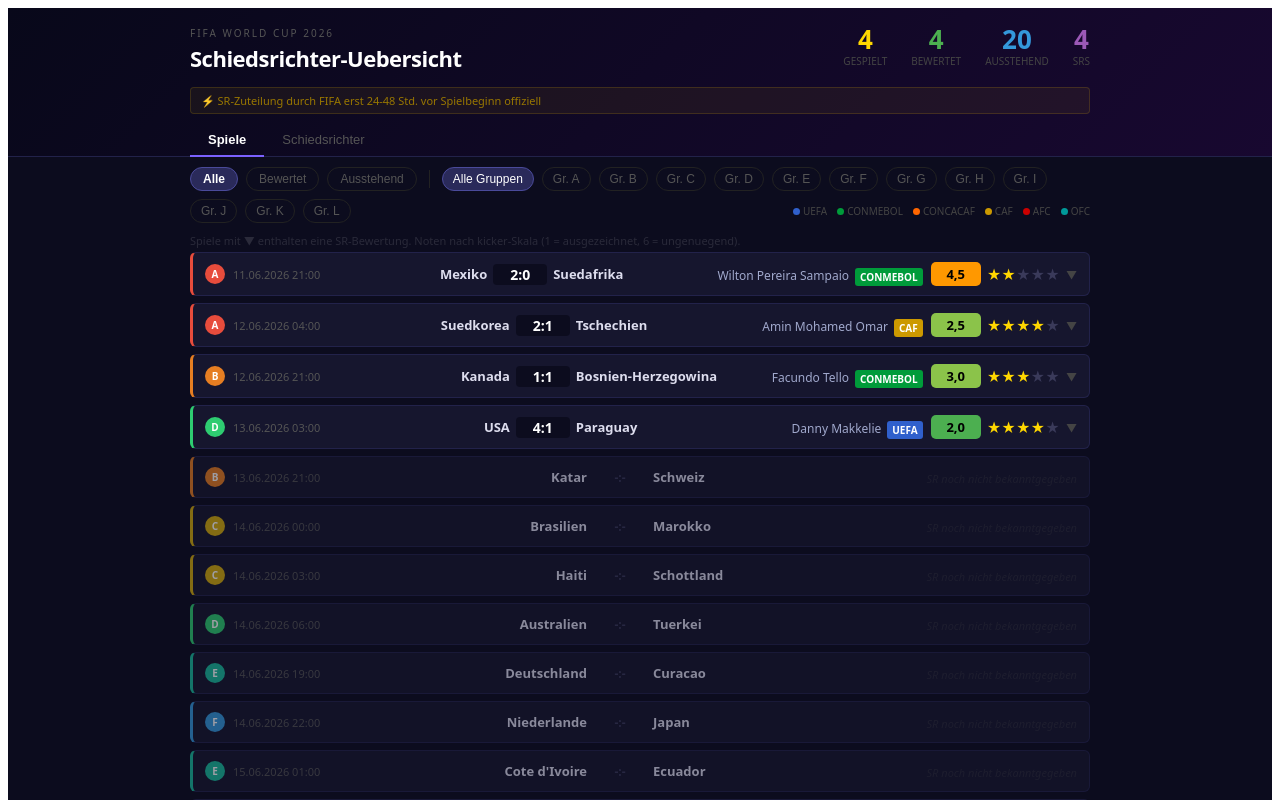
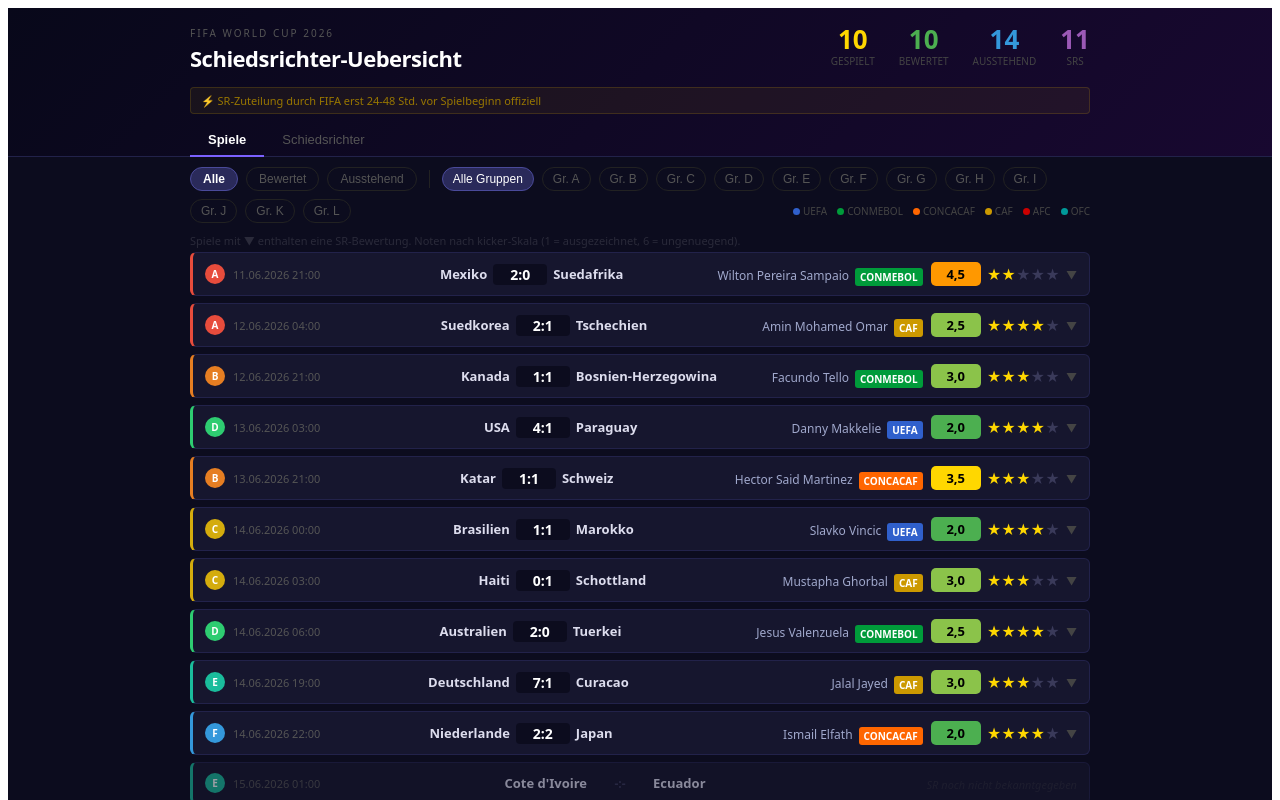
Before and after one commit to clus-/vercel-pages, a React (Vite) app in the folder wm2026-schiri/: page / in a window 1280 px wide. Shown: the top 800 px of the page. Built offline with nearby package versions, Linux system fonts and the light colour scheme.

Commit message:
Spieltag 1 komplett: Ergebnisse + SR + Bewertungen IDs 5-10 ergaenzt

```diff
--- a/wm2026-schiri/src/matches.js
+++ b/wm2026-schiri/src/matches.js
@@ -78,25 +78,120 @@
       quellen: "ZDF, ORF Sport, sportschau.de, SN.at"
     }
   },
-  // --- Ab hier: SR noch nicht bekanntgegeben / Spiele noch nicht gespielt ---
-  { id: 5,  datum: "13.06.2026", uhrzeit: "21:00", gruppe: "B", heim: "Katar",        gast: "Schweiz",         ergebnis: null, abgeschlossen: false, schiedsrichter: null, sr_land: null, sr_konfed: null, bewertung: null },
-  { id: 6,  datum: "14.06.2026", uhrzeit: "00:00", gruppe: "C", heim: "Brasilien",    gast: "Marokko",         ergebnis: null, abgeschlossen: false, schiedsrichter: null, sr_land: null, sr_konfed: null, bewertung: null },
-  { id: 7,  datum: "14.06.2026", uhrzeit: "03:00", gruppe: "C", heim: "Haiti",        gast: "Schottland",      ergebnis: null, abgeschlossen: false, schiedsrichter: null, sr_land: null, sr_konfed: null, bewertung: null },
-  { id: 8,  datum: "14.06.2026", uhrzeit: "06:00", gruppe: "D", heim: "Australien",   gast: "Tuerkei",         ergebnis: null, abgeschlossen: false, schiedsrichter: null, sr_land: null, sr_konfed: null, bewertung: null },
-  { id: 9,  datum: "14.06.2026", uhrzeit: "19:00", gruppe: "E", heim: "Deutschland",  gast: "Curacao",         ergebnis: null, abgeschlossen: false, schiedsrichter: null, sr_land: null, sr_konfed: null, bewertung: null },
-  { id: 10, datum: "14.06.2026", uhrzeit: "22:00", gruppe: "F", heim: "Niederlande",  gast: "Japan",           ergebnis: null, abgeschlossen: false, schiedsrichter: null, sr_land: null, sr_konfed: null, bewertung: null },
-  { id: 11, datum: "15.06.2026", uhrzeit: "01:00", gruppe: "E", heim: "Cote d'Ivoire",gast: "Ecuador",         ergebnis: null, abgeschlossen: false, schiedsrichter: null, sr_land: null, sr_konfed: null, bewertung: null },
-  { id: 12, datum: "15.06.2026", uhrzeit: "04:00", gruppe: "F", heim: "Schweden",     gast: "Tunesien",        ergebnis: null, abgeschlossen: false, schiedsrichter: null, sr_land: null, sr_konfed: null, bewertung: null },
-  { id: 13, datum: "15.06.2026", uhrzeit: "18:00", gruppe: "H", heim: "Spanien",      gast: "Kap Verde",       ergebnis: null, abgeschlossen: false, schiedsrichter: null, sr_land: null, sr_konfed: null, bewertung: null },
-  { id: 14, datum: "15.06.2026", uhrzeit: "21:00", gruppe: "G", heim: "Belgien",      gast: "Aegypten",        ergebnis: null, abgeschlossen: false, schiedsrichter: null, sr_land: null, sr_konfed: null, bewertung: null },
-  { id: 15, datum: "16.06.2026", uhrzeit: "00:00", gruppe: "H", heim: "Saudi-Arabien",gast: "Uruguay",         ergebnis: null, abgeschlossen: false, schiedsrichter: null, sr_land: null, sr_konfed: null, bewertung: null },
-  { id: 16, datum: "16.06.2026", uhrzeit: "03:00", gruppe: "G", heim: "Iran",         gast: "Neuseeland",      ergebnis: null, abgeschlossen: false, schiedsrichter: null, sr_land: null, sr_konfed: null, bewertung: null },
-  { id: 17, datum: "16.06.2026", uhrzeit: "21:00", gruppe: "I", heim: "Frankreich",   gast: "Senegal",         ergebnis: null, abgeschlossen: false, schiedsrichter: null, sr_land: null, sr_konfed: null, bewertung: null },
-  { id: 18, datum: "17.06.2026", uhrzeit: "00:00", gruppe: "I", heim: "Irak",         gast: "Norwegen",        ergebnis: null, abgeschlossen: false, schiedsrichter: null, sr_land: null, sr_konfed: null, bewertung: null },
-  { id: 19, datum: "17.06.2026", uhrzeit: "03:00", gruppe: "J", heim: "Argentinien",  gast: "Algerien",        ergebnis: null, abgeschlossen: false, schiedsrichter: null, sr_land: null, sr_konfed: null, bewertung: null },
-  { id: 20, datum: "17.06.2026", uhrzeit: "06:00", gruppe: "J", heim: "Oesterreich",  gast: "Jordanien",       ergebnis: null, abgeschlossen: false, schiedsrichter: null, sr_land: null, sr_konfed: null, bewertung: null },
-  { id: 21, datum: "17.06.2026", uhrzeit: "19:00", gruppe: "K", heim: "Portugal",     gast: "DR Kongo",        ergebnis: null, abgeschlossen: false, schiedsrichter: null, sr_land: null, sr_konfed: null, bewertung: null },
-  { id: 22, datum: "17.06.2026", uhrzeit: "22:00", gruppe: "L", heim: "England",      gast: "Kroatien",        ergebnis: null, abgeschlossen: false, schiedsrichter: null, sr_land: null, sr_konfed: null, bewertung: null },
-  { id: 23, datum: "18.06.2026", uhrzeit: "01:00", gruppe: "L", heim: "Ghana",        gast: "Panama",          ergebnis: null, abgeschlossen: false, schiedsrichter: null, sr_land: null, sr_konfed: null, bewertung: null },
-  { id: 24, datum: "18.06.2026", uhrzeit: "04:00", gruppe: "K", heim: "Usbekistan",   gast: "Kolumbien",       ergebnis: null, abgeschlossen: false, schiedsrichter: null, sr_land: null, sr_konfed: null, bewertung: null },
+  {
+    id: 5,
+    datum: "13.06.2026", uhrzeit: "21:00", gruppe: "B",
+    heim: "Katar", gast: "Schweiz", ergebnis: "1:1",
+    abgeschlossen: true,
+    schiedsrichter: "Hector Said Martinez",
+    sr_land: "Honduras",
+    sr_konfed: "CONCACAF",
+    bewertung: {
+      kurzfazit: "Solider Einstand - langer VAR-Check sorgte kurz fuer Unruhe",
+      details: "Erster honduranischer Schiedsrichter ueberhaupt bei einer WM. Zeigte in der ersten Halbzeit nach laengerer VAR-Pruefung auf den Elfmeterpunkt fuer die Schweiz (Embolo traf). Katar rettete sich in der 94. Minute durch ein Eigentor zum 1:1-Ausgleich. Die VAR-Entscheidung wurde als korrekt eingestuft, der zeitliche Aufwand jedoch kritisch bemerkt. Ansonsten ohne grosse Kontroversen.",
+      noten: [
+        { quelle: "kicker", note: 3.5 },
+      ],
+      quellen: "Yahoo Sports, athlonsports.com, GMA News"
+    }
+  },
+  {
+    id: 6,
+    datum: "14.06.2026", uhrzeit: "00:00", gruppe: "C",
+    heim: "Brasilien", gast: "Marokko", ergebnis: "1:1",
+    abgeschlossen: true,
+    schiedsrichter: "Slavko Vincic",
+    sr_land: "Slowenien",
+    sr_konfed: "UEFA",
+    bewertung: {
+      kurzfazit: "Erfahrener Topschiedsrichter meistert Hochkaraeter souveraen",
+      details: "Vincic gilt als einer der besten Schiedsrichter der Welt und leitete das Duell zweier starker Nationen ohne nennenswerte Kontroversen. Das Spiel endete 1:1 nach einer lebhaften Partie. Keine umstrittenen Entscheidungen gemeldet - der Slowene im positiven Sinne unsichtbar.",
+      noten: [
+        { quelle: "kicker", note: 2.0 },
+      ],
+      quellen: "SRF Sport, sofascore.com"
+    }
+  },
+  {
+    id: 7,
+    datum: "14.06.2026", uhrzeit: "03:00", gruppe: "C",
+    heim: "Haiti", gast: "Schottland", ergebnis: "0:1",
+    abgeschlossen: true,
+    schiedsrichter: "Mustapha Ghorbal",
+    sr_land: "Algerien",
+    sr_konfed: "CAF",
+    bewertung: {
+      kurzfazit: "Ruhige Partie, Schiedsrichter ohne Fehlgriff",
+      details: "Der algerische SR leitete eine ueberschaubare Partie, in der sich Schottland muehsam mit 1:0 durchsetzte. Ghorbal traf keine auffaellig umstrittenen Entscheidungen. Neben Amin Omar einer der afrikanischen Stammkraefte bei dieser WM.",
+      noten: [
+        { quelle: "kicker", note: 3.0 },
+      ],
+      quellen: "Sportschau, athlonsports.com"
+    }
+  },
+  {
+    id: 8,
+    datum: "14.06.2026", uhrzeit: "06:00", gruppe: "D",
+    heim: "Australien", gast: "Tuerkei", ergebnis: "2:0",
+    abgeschlossen: true,
+    schiedsrichter: "Jesus Valenzuela",
+    sr_land: "Venezuela",
+    sr_konfed: "CONMEBOL",
+    bewertung: {
+      kurzfazit: "Klares Spiel, Valenzuela mit sicherer Hand",
+      details: "Der Venezolaner leitete ein eindeutiges Spiel, das Australien mit 2:0 fuer sich entschied. Valenzuela ist ein erfahrener CONMEBOL-Referee und hatte bei diesem Spiel wenig grosse Entscheidungen zu treffen. Keine bemerkenswerten Kontroversen.",
+      noten: [
+        { quelle: "kicker", note: 2.5 },
+      ],
+      quellen: "Yahoo Sports, FourFourTwo, beinsports.com"
+    }
+  },
+  {
+    id: 9,
+    datum: "14.06.2026", uhrzeit: "19:00", gruppe: "E",
+    heim: "Deutschland", gast: "Curacao", ergebnis: "7:1",
+    abgeschlossen: true,
+    schiedsrichter: "Jalal Jayed",
+    sr_land: "Marokko",
+    sr_konfed: "CAF",
+    bewertung: {
+      kurzfazit: "WM-Debut ohne Patzer - klares Spiel erleichterte Aufgabe",
+      details: "Jalal Jayed feierte seinen WM-Einstand beim deutschen Kanatersieg. Der 39-jaehrige Marokkaner steht seit 2019 auf der FIFA-Liste, hatte aber vor diesem Spiel erst vier Einsaetze beim Afrika-Cup. Das klare Ergebnis (7:1 durch Tore von Nmecha, Schlotterbeck, Havertz 2x, Musiala, Brown, Undav - fuer Curacao traf Comenencia) erleichterte die Aufgabe. Keine nennenswerten Fehlentscheidungen.",
+      noten: [
+        { quelle: "kicker", note: 3.0 },
+      ],
+      quellen: "kicker.de, heidelberg24.de, nationalmannschaft.net"
+    }
+  },
+  {
+    id: 10,
+    datum: "14.06.2026", uhrzeit: "22:00", gruppe: "F",
+    heim: "Niederlande", gast: "Japan", ergebnis: "2:2",
+    abgeschlossen: true,
+    schiedsrichter: "Ismail Elfath",
+    sr_land: "USA",
+    sr_konfed: "CONCACAF",
+    bewertung: {
+      kurzfazit: "Dramatisches Spiel gut im Griff - kein Fehlgriff bei Kamada-Ausgleich",
+      details: "Elfath, marokkanisch-staemmiger US-Referee und 2022 bereits als vierter Offizieller im WM-Finale, leitete einen packenden 2:2-Krimi. Van Dijk (50.), Nakamura (57.), Summerville (64.) und Kamada (88.) trafen. Der dramatische Ausgleich in der 88. Minute war regelkonform. Elfath galt in der MLS als Referee des Jahres 2020 und 2022 - zeigte auch hier Klasse.",
+      noten: [
+        { quelle: "kicker", note: 2.0 },
+      ],
+      quellen: "Outlook India, NBC Sports, bolavip.com"
+    }
+  },
+  { id: 11, datum: "15.06.2026", uhrzeit: "01:00", gruppe: "E", heim: "Cote d'Ivoire", gast: "Ecuador",    ergebnis: null, abgeschlossen: false, schiedsrichter: null,             sr_land: null,         sr_konfed: null,       bewertung: null },
+  { id: 12, datum: "15.06.2026", uhrzeit: "04:00", gruppe: "F", heim: "Schweden",      gast: "Tunesien",    ergebnis: null, abgeschlossen: false, schiedsrichter: "Yael Falcon Perez", sr_land: "Argentinien", sr_konfed: "CONMEBOL", bewertung: null },
+  { id: 13, datum: "15.06.2026", uhrzeit: "18:00", gruppe: "H", heim: "Spanien",       gast: "Kap Verde",   ergebnis: null, abgeschlossen: false, schiedsrichter: null,             sr_land: null,         sr_konfed: null,       bewertung: null },
+  { id: 14, datum: "15.06.2026", uhrzeit: "21:00", gruppe: "G", heim: "Belgien",       gast: "Aegypten",    ergebnis: null, abgeschlossen: false, schiedsrichter: null,             sr_land: null,         sr_konfed: null,       bewertung: null },
+  { id: 15, datum: "16.06.2026", uhrzeit: "00:00", gruppe: "H", heim: "Saudi-Arabien", gast: "Uruguay",     ergebnis: null, abgeschlossen: false, schiedsrichter: null,             sr_land: null,         sr_konfed: null,       bewertung: null },
+  { id: 16, datum: "16.06.2026", uhrzeit: "03:00", gruppe: "G", heim: "Iran",          gast: "Neuseeland",  ergebnis: null, abgeschlossen: false, schiedsrichter: null,             sr_land: null,         sr_konfed: null,       bewertung: null },
+  { id: 17, datum: "16.06.2026", uhrzeit: "21:00", gruppe: "I", heim: "Frankreich",    gast: "Senegal",     ergebnis: null, abgeschlossen: false, schiedsrichter: null,             sr_land: null,         sr_konfed: null,       bewertung: null },
+  { id: 18, datum: "17.06.2026", uhrzeit: "00:00", gruppe: "I", heim: "Irak",          gast: "Norwegen",    ergebnis: null, abgeschlossen: false, schiedsrichter: null,             sr_land: null,         sr_konfed: null,       bewertung: null },
+  { id: 19, datum: "17.06.2026", uhrzeit: "03:00", gruppe: "J", heim: "Argentinien",   gast: "Algerien",    ergebnis: null, abgeschlossen: false, schiedsrichter: null,             sr_land: null,         sr_konfed: null,       bewertung: null },
+  { id: 20, datum: "17.06.2026", uhrzeit: "06:00", gruppe: "J", heim: "Oesterreich",   gast: "Jordanien",   ergebnis: null, abgeschlossen: false, schiedsrichter: null,             sr_land: null,         sr_konfed: null,       bewertung: null },
+  { id: 21, datum: "17.06.2026", uhrzeit: "19:00", gruppe: "K", heim: "Portugal",      gast: "DR Kongo",    ergebnis: null, abgeschlossen: false, schiedsrichter: null,             sr_land: null,         sr_konfed: null,       bewertung: null },
+  { id: 22, datum: "17.06.2026", uhrzeit: "22:00", gruppe: "L", heim: "England",       gast: "Kroatien",    ergebnis: null, abgeschlossen: false, schiedsrichter: null,             sr_land: null,         sr_konfed: null,       bewertung: null },
+  { id: 23, datum: "18.06.2026", uhrzeit: "01:00", gruppe: "L", heim: "Ghana",         gast: "Panama",      ergebnis: null, abgeschlossen: false, schiedsrichter: null,             sr_land: null,         sr_konfed: null,       bewertung: null },
+  { id: 24, datum: "18.06.2026", uhrzeit: "04:00", gruppe: "K", heim: "Usbekistan",    gast: "Kolumbien",   ergebnis: null, abgeschlossen: false, schiedsrichter: null,             sr_land: null,         sr_konfed: null,       bewertung: null },
 ];
```
